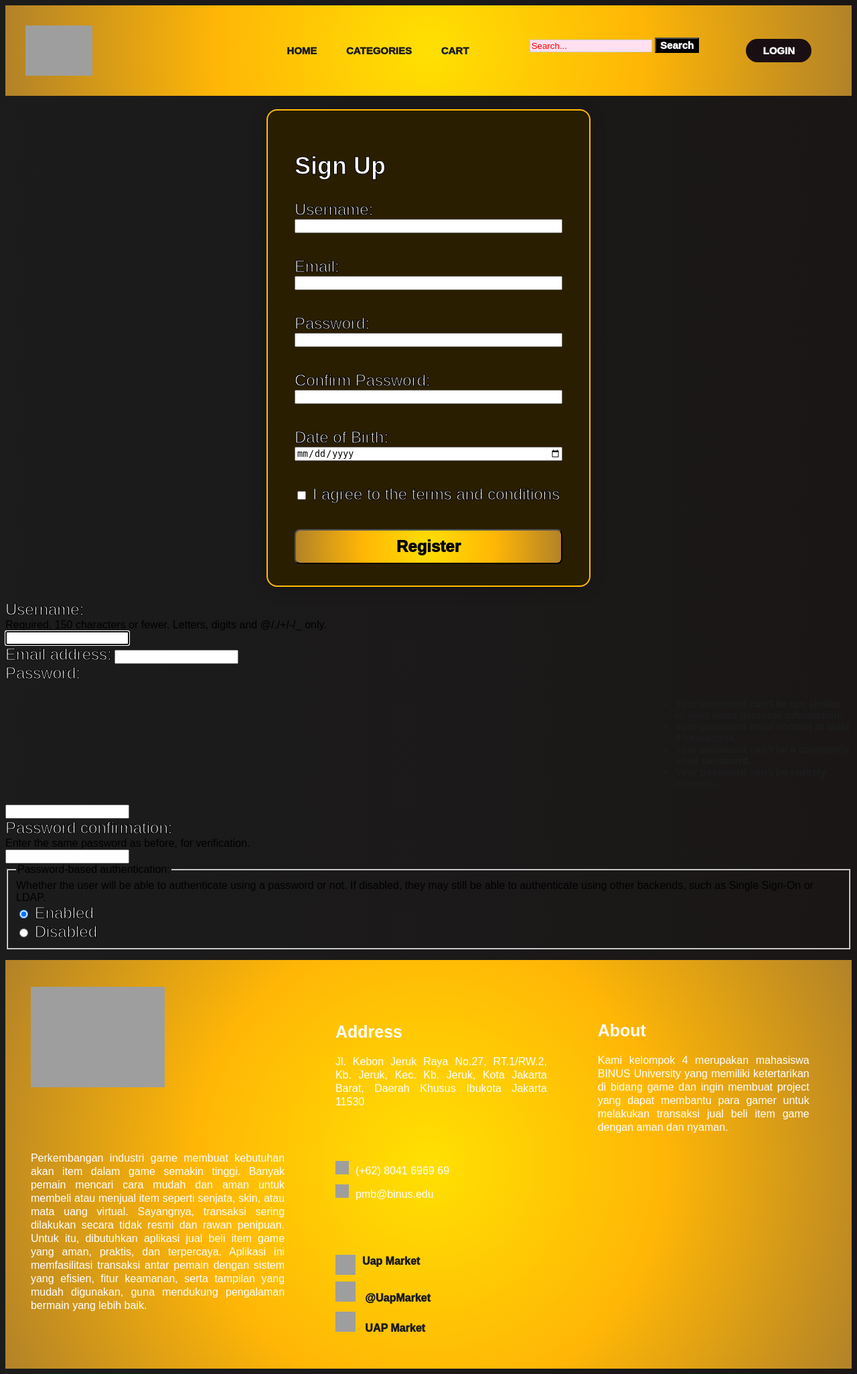
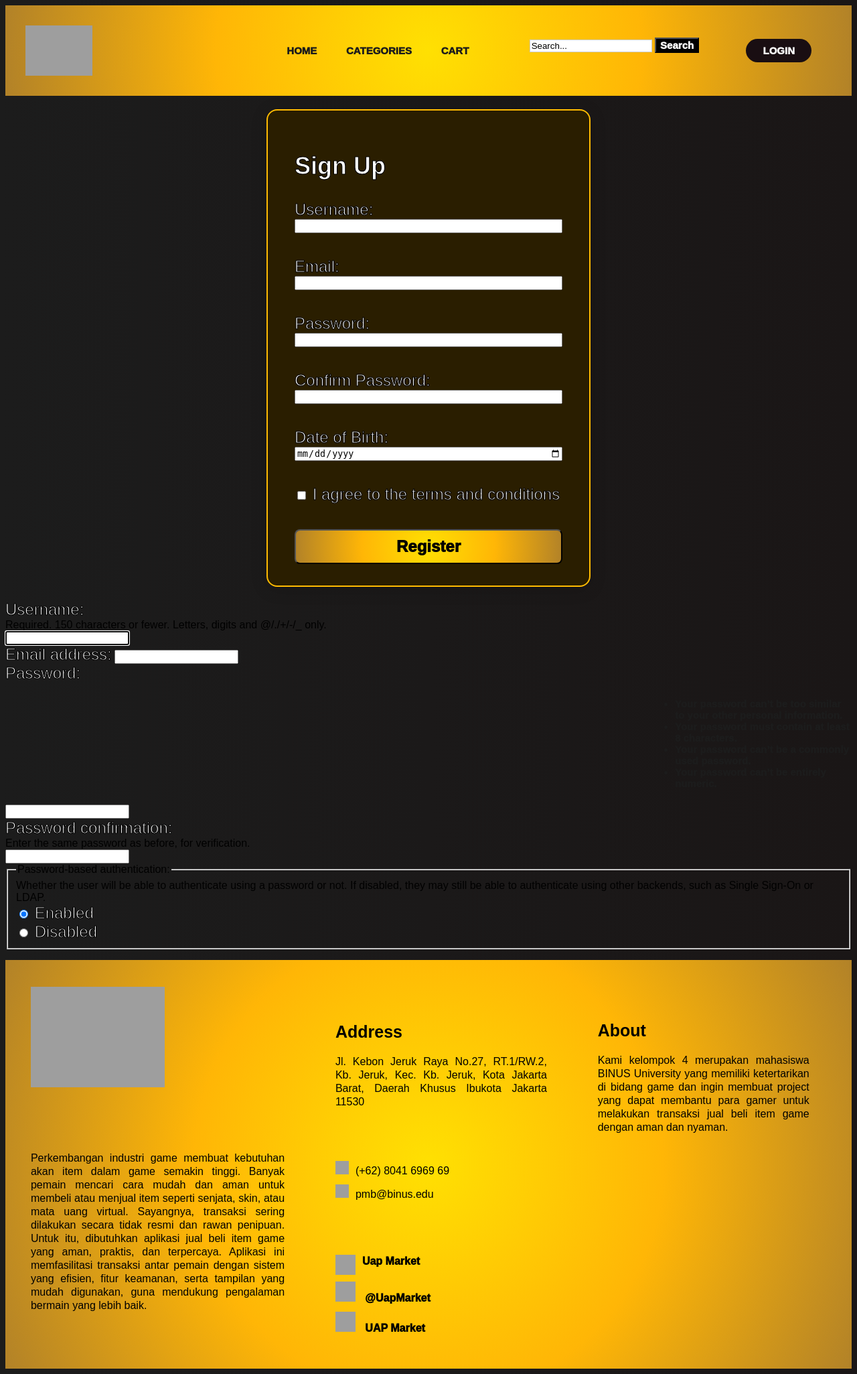
Before and after one commit to Pota2s/Uap-Project, a Django app: page /accounts/signup/ in a window 1280 px wide. Shown: the whole page at 67% size. Run offline with Django 5.2, Linux system fonts and the light colour scheme; grey boxes are pictures that could not be loaded.

Commit message:
Update styles.css

```diff
--- a/djangotest/sitetest/static/styles.css
+++ b/djangotest/sitetest/static/styles.css
@@ -80,7 +80,7 @@
 }
 /* styles.css */
 .custom-search {
-    background-color: #ffe0f0;
+    background-color: #ffffff;
     color: #4a4a4a;
     border: 1px solid #ccc;
   }
@@ -95,7 +95,7 @@
   }
 
   .custom-search::placeholder {
-    color: #ff0000;
+    color: #000000;
   }
 
 
@@ -140,7 +140,7 @@
 
 /*  NAV HOVER EFFECT */
 .nav-link li a:hover {
-    color: #EDC7B7 !important;
+    color: #ffffff !important;
     background-color: #1C1C1C;   /* Hover background color */
     border-radius: 20px;         /* Rounded nav buttons */
     padding: 10px 20px;
@@ -247,7 +247,7 @@
 
 .footer {
     background: radial-gradient(circle,rgba(255, 224, 2, 1) 0%, rgba(255, 182, 6, 1) 50%, rgba(178, 130, 40, 1) 100%);
-    color: #ffffff;
+    color: #000000;
     font-family: sans-serif;
     text-align: center;
     padding: 30px auto;
@@ -329,14 +329,14 @@
 
 .social a{
     font-size: 16px;
-    color: #ffffff;
+    color: #000000 !important;
     text-decoration: none;
     transition: all 0.3s linear;
 }
 
 .social a:hover {
     font-size: 16px;
-    color: gold;
+    color: rgb(255, 255, 255) !important;
     text-decoration: none;
 }
 
```
